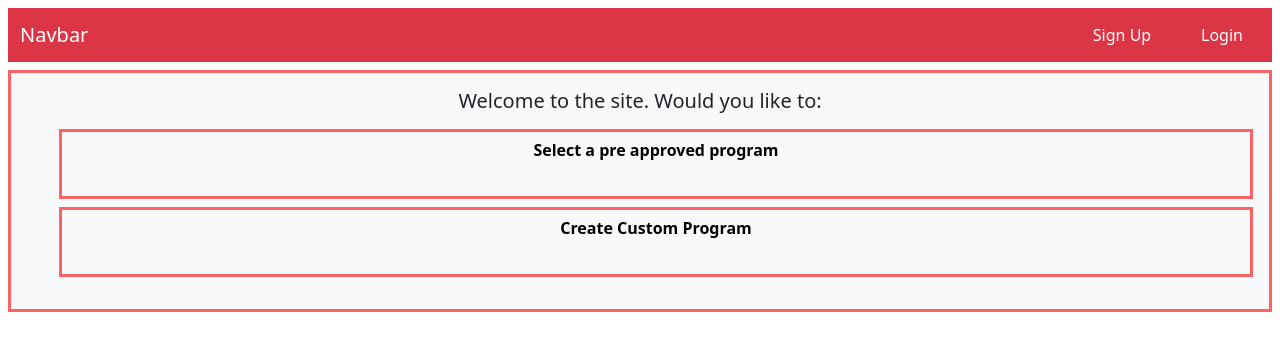
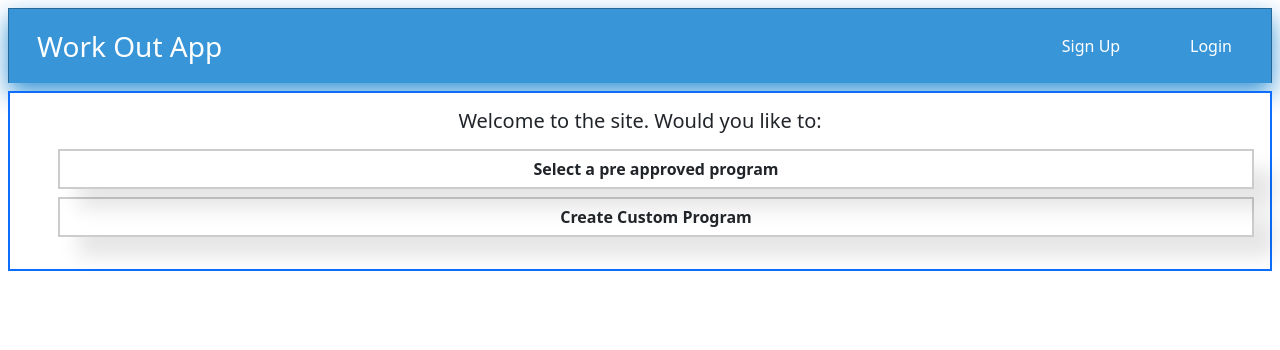
Before and after one commit to NavyTitaniumSantiago/NTS-CRA, a React (Create React App) app: page / in a window 1280 px wide. Shown: the top 350 px of the page. Built offline with nearby package versions, Linux system fonts and the light colour scheme.

Commit message:
redesign

```diff
--- a/src/components/Navbar/Navbar.css
+++ b/src/components/Navbar/Navbar.css
@@ -3,10 +3,18 @@ li{
 }
 .navbar{
     padding: 0!important;
+    background-color:rgba(0, 120, 204, 0.781)!important;
+    box-shadow: 0px 10px 25px rgba(0, 120, 204, 0.781)!important;
+    border-top: 1px solid rgba(0, 0, 0, 0.3)!important;
+    border-left: 1px solid rgba(0, 0, 0, 0.3)!important;
+    border-right: 1px solid rgba(0, 0, 0, 0.3)!important;
+    /* border-bottom: 1px solid rgba(0, 0, 0, 0.3)!important; */
+    height: 75px;
 }
 .nav-link {
-    padding: 15px 15px !important;
-    width: 100px;
+
+    width: 120px;
+    height: 75px;
     float: right;
 }
 .container-fluid{
@@ -14,5 +22,5 @@ li{
 }
 
 .nav-link:hover {
-    background-color: darkred !important;
+    background-color: rgb(2, 84, 216)!important;
 }
--- a/src/components/Navbar/Navbar.tsx
+++ b/src/components/Navbar/Navbar.tsx
@@ -5,21 +5,21 @@ import { Link } from 'react-router-dom'
 
 const Navbar: React.FC = props =>{
     return(
-        <nav className="navbar navbar-expand-lg navbar-dark navbar-default bg-danger m-2">
+        <nav className="navbar navbar-expand-lg navbar-dark navbar-default m-2">
             <div className="container-fluid">
-                <Link to = "/" className = "navbar-brand">Navbar</Link>
+                <Link to = "/" className = "navbar-brand ps-3 fs-3">Work Out App</Link>
                 <button className="navbar-toggler" type="button" data-bs-toggle="collapse" data-bs-target="#navbarNav" aria-controls="navbarNav" aria-expanded="false" aria-label="Toggle navigation">
                 <span className="navbar-toggler-icon"></span>
                 </button>
                 <div className="collapse navbar-collapse" id="navbarNav">
                     <ul className="navbar-nav me-auto mb-2 mb-lg-0 ">
                     </ul>
-                    <ul className="nav navbar-nav ml-auto">
-                        <Link to="/signup" className="nav-link"><li className="nav-item">
+                    <ul className="nav navbar-nav ml-auto ">
+                        <Link to="/signup" className="nav-link d-flex align-items-center justify-content-center"><li className="nav-item">
                             Sign Up
                         </li></Link>
 
-                        <Link to="/login" className="nav-link">
+                        <Link to="/login" className="nav-link d-flex align-items-center justify-content-center">
                         <li className="nav-item"> Login</li>
                         </Link>
                     </ul>
--- a/src/components/RoutineCustomization/RoutineCustomization.css
+++ b/src/components/RoutineCustomization/RoutineCustomization.css
@@ -1,9 +1,50 @@
-.btn{
-
+.button-RoutineCustomization{
+    box-shadow: 5px 5px 20px rgba(0, 0, 0, 0.1);
     height: 70px;
     margin: 0 !important;
 }
+.button-RestDay-RoutineCustomization{
+    height: 70px;
+    margin: 0 !important;
+}
+.button-RestDay-RoutineCustomization:hover{
+    background-color: white !important;
+    color: black !important;
+}
+.dayRow{
+    border-bottom: 1px solid rgba(12, 158, 255, 0.2) !important;
+}
+.cycleButton{
+    border-top: 1px solid rgba(12, 158, 255, 0.5) !important;
+    border-right: 1px solid rgba(12, 158, 255, 0.5) !important;
+    border-left: 1px solid rgba(12, 158, 255, 0.5) !important;
+}
+.cycleButton-Shadow{
+    box-shadow: 2px 2px 1px rgba(0, 0, 0, 1) !important;
+}
+.cycleButton-Shadow:hover{
+    background-color:rgb(48, 12, 255)!important;
+}
+.dayButton-RoutineCustomization{
+    background-color:rgba(0, 120, 204, 0.781)!important;
+    box-shadow: 1px 1px 1px rgba(0, 0, 0, 0.781)!important;
+    border: 1px solid rgba(0, 0, 0, 0.781)!important;
+    height: 70px;
+    margin: 0 !important;
+}
+.dayButton-RoutineCustomization:hover{
+    background-color:rgb(2, 84, 216)!important;
+}
 
-.dayRow{
-    height: 70px;
+.cart-On-RoutineCustomization{
+    height: 95px;
+    background-color: rgba(12, 158, 255, 0.2) !important;
+    border: 3px solid rgba(12, 158, 255, 0.5) !important;
+
 }
+.buttonGroup-instruction-text{
+    padding-top: 6px;
+    color: black;
+    font-weight: bold;
+    text-align: left;
+}
--- a/src/components/RoutineCustomization/button.tsx
+++ b/src/components/RoutineCustomization/button.tsx
@@ -3,14 +3,24 @@ import {IRoutineCycle} from '../interfaces.js'
 interface IButtonProps{
     buttonText: string
     onClickFunc?: (event: React.MouseEvent<HTMLButtonElement>) => void
+    active?: number
+    editing?: boolean
 }
 const Button: React.FC<IButtonProps> = props =>{
-    let buttonStyle = "btn btn-secondary btn-outline-light rounded-0 "
-    if(props.buttonText==="START")buttonStyle = "btn btn-light btn-outline-danger rounded-0 float-end"
-    else if(props.buttonText==="REST DAY")buttonStyle = "btn btn-secondary btn-outline-light rounded-0 col-sm-12"
-    else if(props.buttonText.includes("Day ") || props.buttonText==="REST DAY")buttonStyle = "btn btn-secondary btn-outline-light rounded-0 w-100"
+    let buttonStyle = "btn button-RoutineCustomization rounded-0 "
+    let isDraggable = false;
+    if(props.editing)isDraggable = true;
+    if(props.buttonText==="START")buttonStyle = "btn btn-light btn-outline-primary rounded-0 button-RoutineCustomization float-end"
+    else if(props.buttonText.includes("Day "))buttonStyle = "btn dayButton-RoutineCustomization rounded-0 w-100 btn-primary"
+    else if(props.buttonText.includes("Cycle ")){
+        if(parseInt(props.buttonText.split(' ')[1])-1===props.active){
+            buttonStyle= "btn btn-primary rounded-0 cycleButton-Shadow"
+        }else{
+            buttonStyle = "btn cycleButton rounded-0"
+        }
+    }
     return(
-        <button type="button" className={buttonStyle} onClick={props.onClickFunc}>{props.buttonText}</button>
+        <button type="button" draggable={isDraggable} className={buttonStyle} onClick={props.onClickFunc}>{props.buttonText}</button>
     )
 }
 
--- a/src/components/RoutineCustomization/buttonGroup.tsx
+++ b/src/components/RoutineCustomization/buttonGroup.tsx
@@ -9,6 +9,8 @@ interface IButtonGroupProps{
     cart?:Array<string>
     day?: number
     cycleNum?: number
+    currentCycle?: number
+    editing?: boolean
     onClickHandler?: (event: React.MouseEvent<HTMLButtonElement>) => void
 }
 const ButtonGroup: React.FC<IButtonGroupProps> = props =>{
@@ -21,21 +23,28 @@ const ButtonGroup: React.FC<IButtonGroupProps> = props =>{
     // }else
     if(props.cart){
         buttonElements = props.cart
-    }else if(props.cycleItem && !props.cycleItem.length){
-        buttonElements = [{Exercise: "REST DAY"}]
-        buttonGroupStyle = "btn-group pe-auto w-100"
+    // }else if(props.cycleItem && !props.cycleItem.length){
+    //     buttonElements = [{Exercise: "REST DAY"}]
+    //     buttonGroupStyle = "btn-group pe-auto w-100"
     }else if(props.cycleNum){
         buttonElements = new Array(props.cycleNum).fill(1)
+        buttonGroupStyle = "btn-group float-start"
     }
-    console.log(111, props)
+    console.log(89, props)
     return(
-        <div className = "row dayRow border-top border-bottom me-0 ms-2">
+        <div className = "row dayRow me-0 ms-2">
             {(props.cart && !props.cart.length || props.cycleNum)  ? (null)
                 : (<div className="col col-sm-1 p-0"><Button buttonText = {`Day ${props.day}`}/></div>)}
             <div className = "col col-sm-10">
+
+
+                {(props.cycleItem && !props.cycleItem.length) ? (<div className="fw-bold fs-1">REST DAY</div>):(
                 <div className={buttonGroupStyle} role="group" aria-label="">
+                    {(props.editing && !props.cycleItem)?(<div className="buttonGroup-instruction-text">-- Drag items here to move them between cycles or drag them directly to a different day.
+                    <br/>-- Alternatively you can edit the sets by directly clicking on them.
+                    <br/>-- To duplicate a set click on the '+' icon.</div>):(null)}
                     {buttonElements && buttonElements.map((cyclingEle, idx)=>{
-                        let buttonText = "REST DAY"
+                        let buttonText = ''
                         let keyValue = ''
                         let onClickFunc: (event: React.MouseEvent<HTMLButtonElement>) => void =(event) => event.preventDefault()
                         if(cyclingEle.Exercise){
@@ -45,13 +54,13 @@ const ButtonGroup: React.FC<IButtonGroupProps> = props =>{
                         else if(props.cycleNum){
                             keyValue = "routineName"+"cycleNum"+cyclingEle+idx
                             buttonText = "Cycle " + (idx+1)
-                            if(props.onClickHandler) onClickFunc = props.onClickHandler
                         }
-                        return <Button buttonText = {buttonText} key={keyValue} onClickFunc = {onClickFunc}/>
+                        if(props.onClickHandler) onClickFunc = props.onClickHandler
+                        return <Button buttonText = {buttonText} key={keyValue} onClickFunc = {onClickFunc} active={props.currentCycle} editing={props.editing}/>
                     })}
-                </div>
+                </div>)}
             </div>
-            {(props.cart && !props.cart.length || props.cycleNum)  ? (null)
+            {(props.cart && !props.cart.length || props.cycleNum || (props.cycleItem && !props.cycleItem.length))  ? (null)
                 : (<div className="col col-sm-1 p-0"><Button buttonText = {"START"}/></div>)}
         </div>
     )
--- a/src/components/SelectionFrame/SelectionFrame.css
+++ b/src/components/SelectionFrame/SelectionFrame.css
@@ -1,11 +1,16 @@
-.border-3{
-    border: 1px solid  rgba(255, 0, 0, 0.6) !important;
+.button-SelectionFrame{
+    /* border: 1px solid  rgba(255, 0, 0, 0.6) !important; */
+    border: 0.1px solid rgba(0, 0, 0, 0.2) !important;
     border-width: 3px !important;
     border-radius: 0 !important;
+    /* -webkit-box-shadow: 0px 14px 30px 10px rgba(126, 126, 126, 0.4);  */
+    /* box-shadow: 0px 14px 30px 10px rgba(110, 110, 110, 0.4);  */
+    box-shadow: 20px 20px 20px rgba(0, 0, 0, 0.1);
 }
 .btn:hover {
-    background-color: rgba(185, 8, 8, 0.781) !important;
-    color: #ebebeb !important;
+    background-color: rgba(0, 120, 204, 0.781) !important;
+    color: white !important;
+
 }
 .btn{
     font-weight: bold !important;
--- a/src/components/SelectionFrame/SelectionFrame.tsx
+++ b/src/components/SelectionFrame/SelectionFrame.tsx
@@ -108,11 +108,11 @@ class SelectionFrame extends React.Component<any, IState> {
         const state = this.state
         const dataCurrentPage = menu[state.currentPage]
         return (
-            <div className="card m-2 border-3 bg-light">
+            <div className="card m-2 border-primary rounded-0 border-2">
                     <div className="card-body">
                         <h5 className="card-title">{dataCurrentPage.title}</h5>
                         <ul>
-                            {dataCurrentPage.menuOptions.map(option => <li key = {option} className="btn btn-light w-100 mt-2 border-3" onClick = {this.handleClick}>{option}</li>)}
+                            {dataCurrentPage.menuOptions.map(option => <li key = {option} tabIndex={0} className="btn w-100 mt-2 button-SelectionFrame rounded-0 border-2" onClick = {this.handleClick} onKeyDown = {this.handleClick}>{option}</li>)}
                         </ul>
                     </div>
             </div>
```
Also changed, not shown: src/components/RoutineCustomization/RoutineCustomization.tsx (+28 -10 lines), 1 other file (tests, documents, lock files or other folders).
